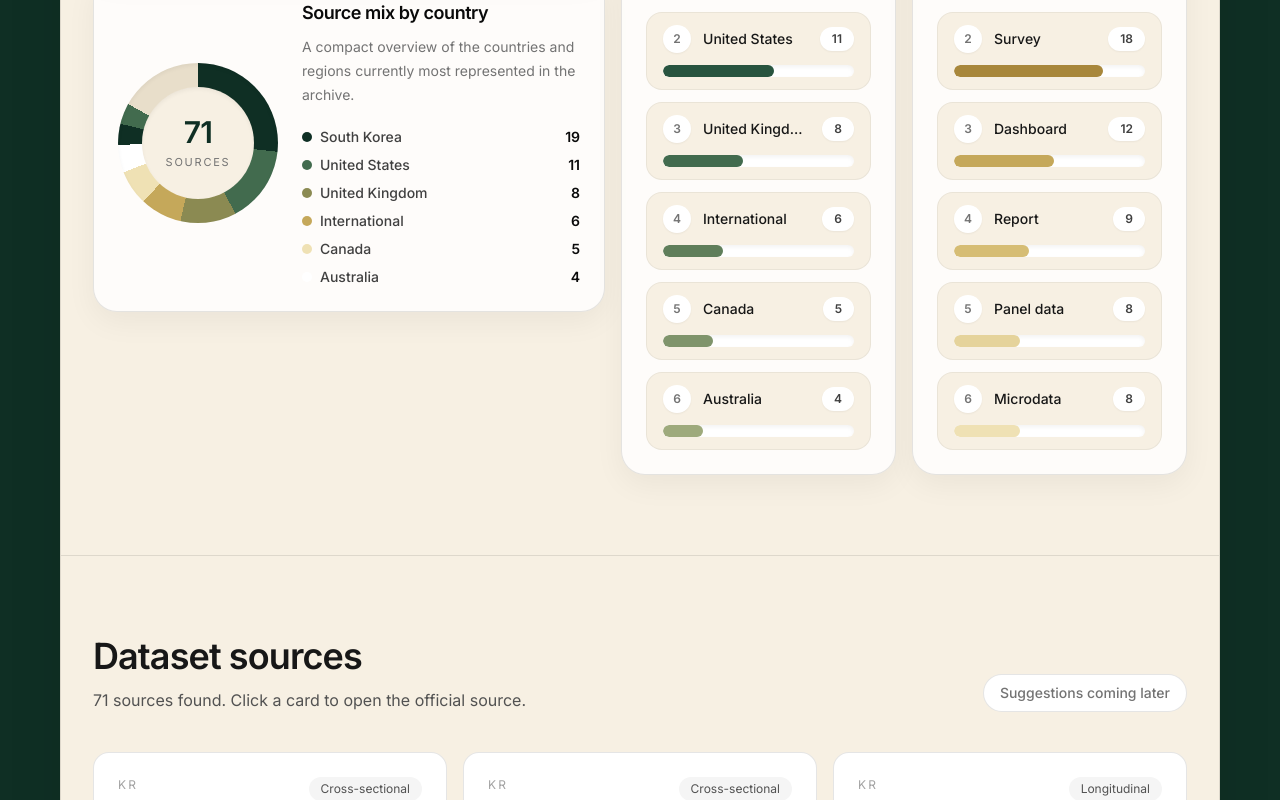
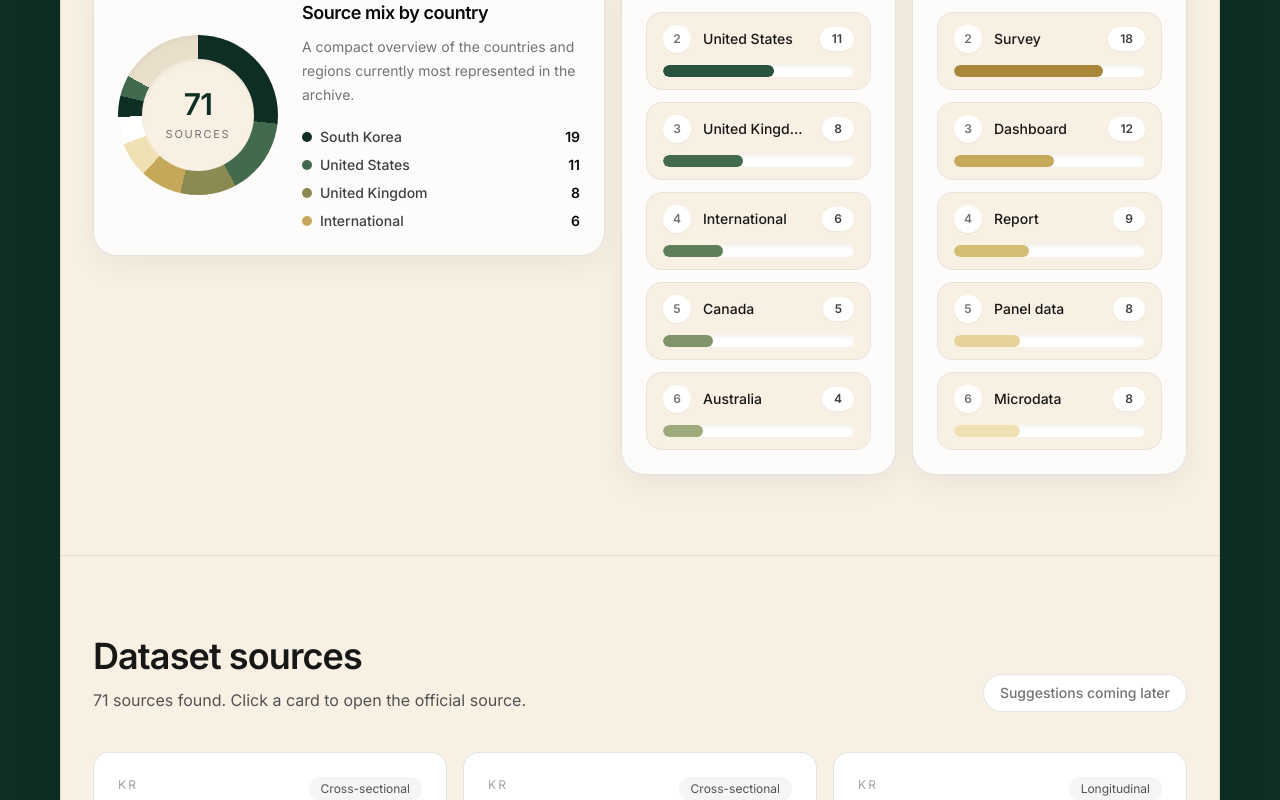
Before and after one commit to dain-13/global-crime-data-archive, a React (Vite) app: page / in a window 1280 px wide. Shown: the part 3380-4180 px from the top of the page. Built offline with nearby package versions, Linux system fonts and the light colour scheme.

Commit message:
Update App.jsx

```diff
--- a/src/App.jsx
+++ b/src/App.jsx
@@ -296,7 +296,7 @@ function DonutChart({ items, total, language }) {
           </p>
 
           <div className="mt-5 grid gap-2">
-            {items.slice(0, 6).map((item, index) => (
+            {items.slice(0, 4).map((item, index) => (
               <div key={item.name} className="flex items-center justify-between gap-3 text-sm">
                 <div className="flex min-w-0 items-center gap-2">
                   <span className="h-2.5 w-2.5 shrink-0 rounded-full" style={{ backgroundColor: palette[index % palette.length] }} />
```
